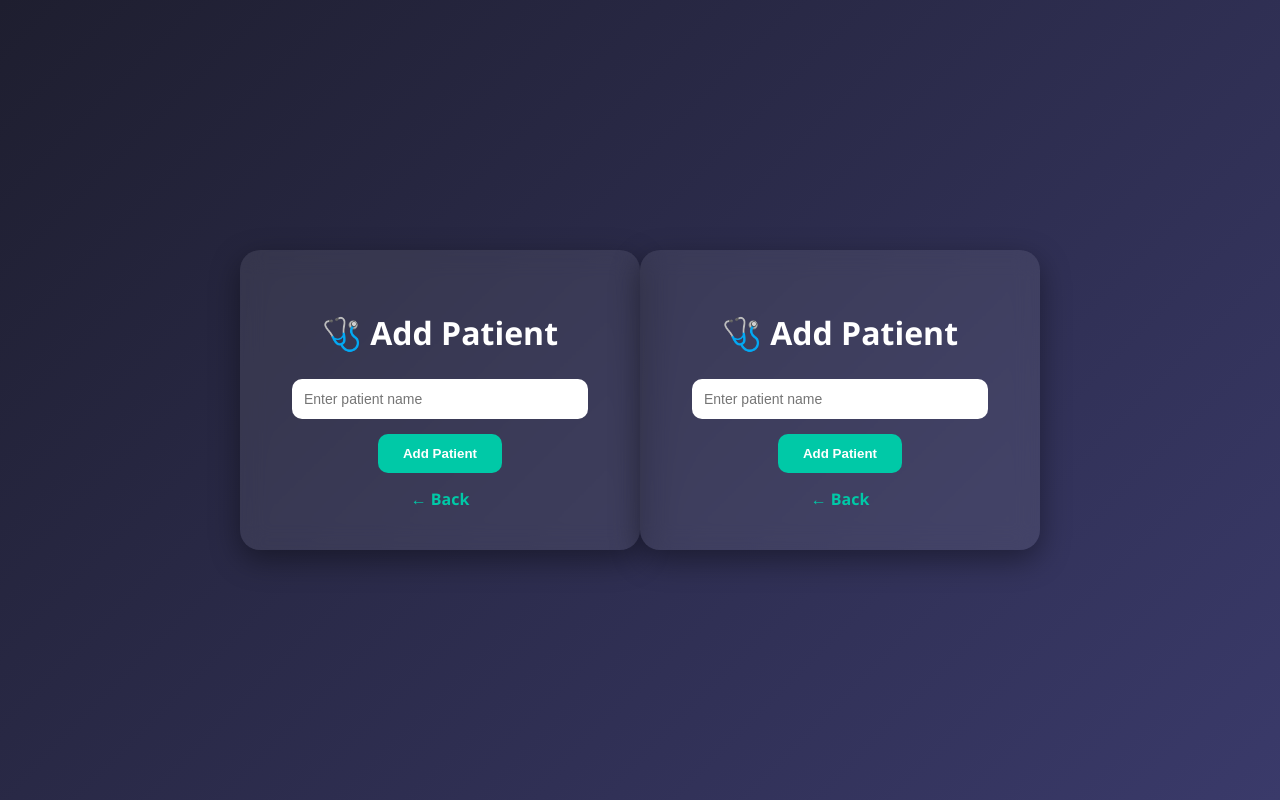
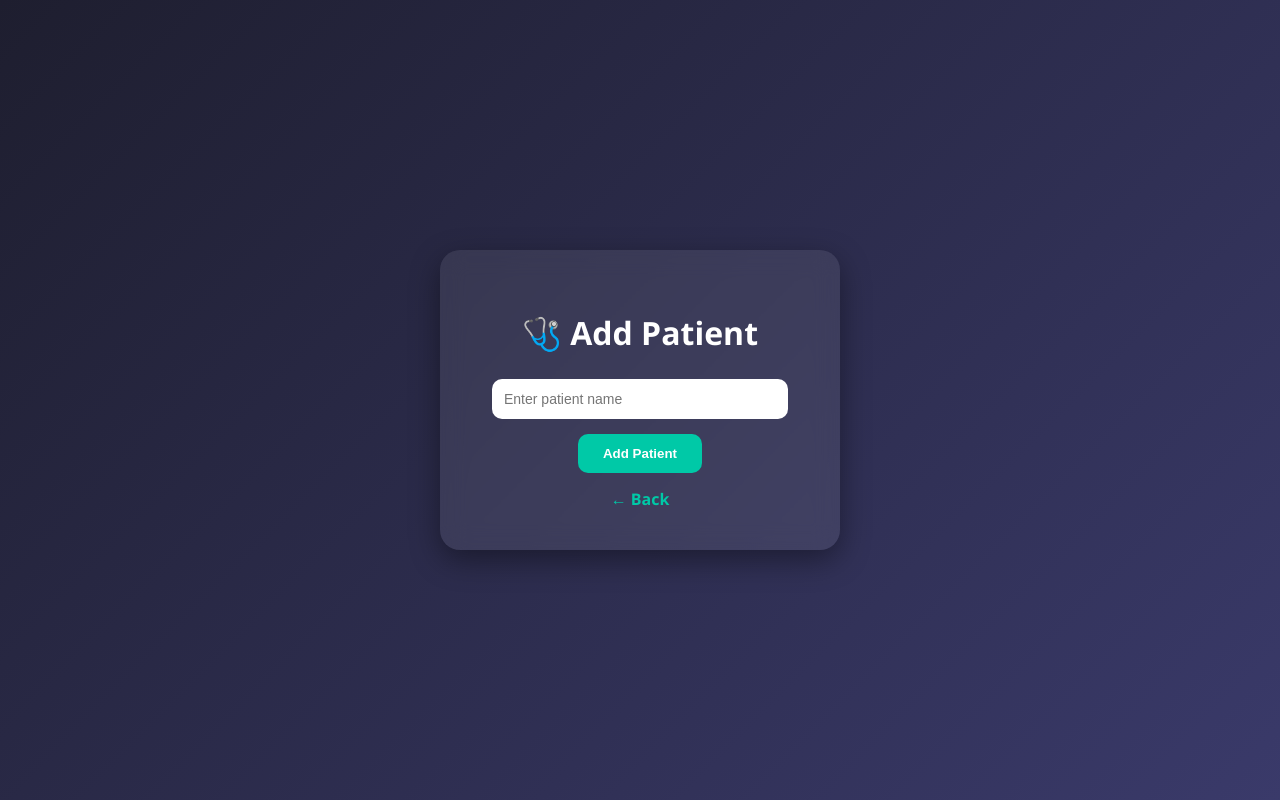
Before and after one commit to Anjbj/clinic-queue-app, a Flask app: page /add in a window 1280 px wide. Run offline with Flask 3, Linux system fonts and the light colour scheme.

Commit message:
update on add.html

```diff
--- a/templates/add.html
+++ b/templates/add.html
@@ -108,114 +108,3 @@
     </div>
 
 </body>
-</html><!DOCTYPE html>
-<html>
-<head>
-    <title>Add Patient</title>
-
-    <style>
-        body {
-            margin: 0;
-            height: 100vh;
-            display: flex;
-            justify-content: center;
-            align-items: center;
-            font-family: 'Segoe UI', sans-serif;
-            background: linear-gradient(135deg, #1e1e2f, #3a3a6a);
-            color: white;
-        }
-
-        .container {
-            background: rgba(255, 255, 255, 0.08);
-            backdrop-filter: blur(12px);
-            padding: 40px;
-            border-radius: 20px;
-            box-shadow: 0 10px 30px rgba(0,0,0,0.4);
-            text-align: center;
-            width: 320px;
-            animation: fadeIn 0.8s ease-in-out;
-        }
-
-        @keyframes fadeIn {
-            from {
-                opacity: 0;
-                transform: translateY(20px);
-            }
-            to {
-                opacity: 1;
-                transform: translateY(0);
-            }
-        }
-
-        h1 {
-            margin-bottom: 25px;
-            font-weight: 600;
-        }
-
-        input {
-            width: 85%;
-            padding: 12px;
-            border-radius: 10px;
-            border: none;
-            margin-bottom: 15px;
-            outline: none;
-            font-size: 14px;
-        }
-
-        button {
-            padding: 12px 25px;
-            border: none;
-            border-radius: 10px;
-            background: #00c9a7;
-            color: white;
-            cursor: pointer;
-            font-weight: bold;
-            transition: 0.3s;
-        }
-
-        button:hover {
-            background: #00b894;
-            transform: scale(1.05);
-        }
-
-        a {
-            display: block;
-            margin-top: 15px;
-            text-decoration: none;
-            color: #00c9a7;
-            font-weight: bold;
-        }
-
-        a:hover {
-            text-decoration: underline;
-        }
-
-        .success {
-            margin-top: 15px;
-            color: #00ffae;
-            font-size: 14px;
-        }
-    </style>
-</head>
-
-<body>
-
-    <div class="container">
-        <h1>🩺 Add Patient</h1>
-
-        <form method="POST">
-            <input type="text" name="name" placeholder="Enter patient name" required>
-            <br>
-            <button type="submit">Add Patient</button>
-        </form>
-
-        <!-- Optional success message -->
-        {% if success %}
-            <div class="success">✅ Patient added successfully!</div>
-        {% endif %}
-
-        <a href="/">← Back</a>
-    </div>
-
-</body>
-</html>
```
